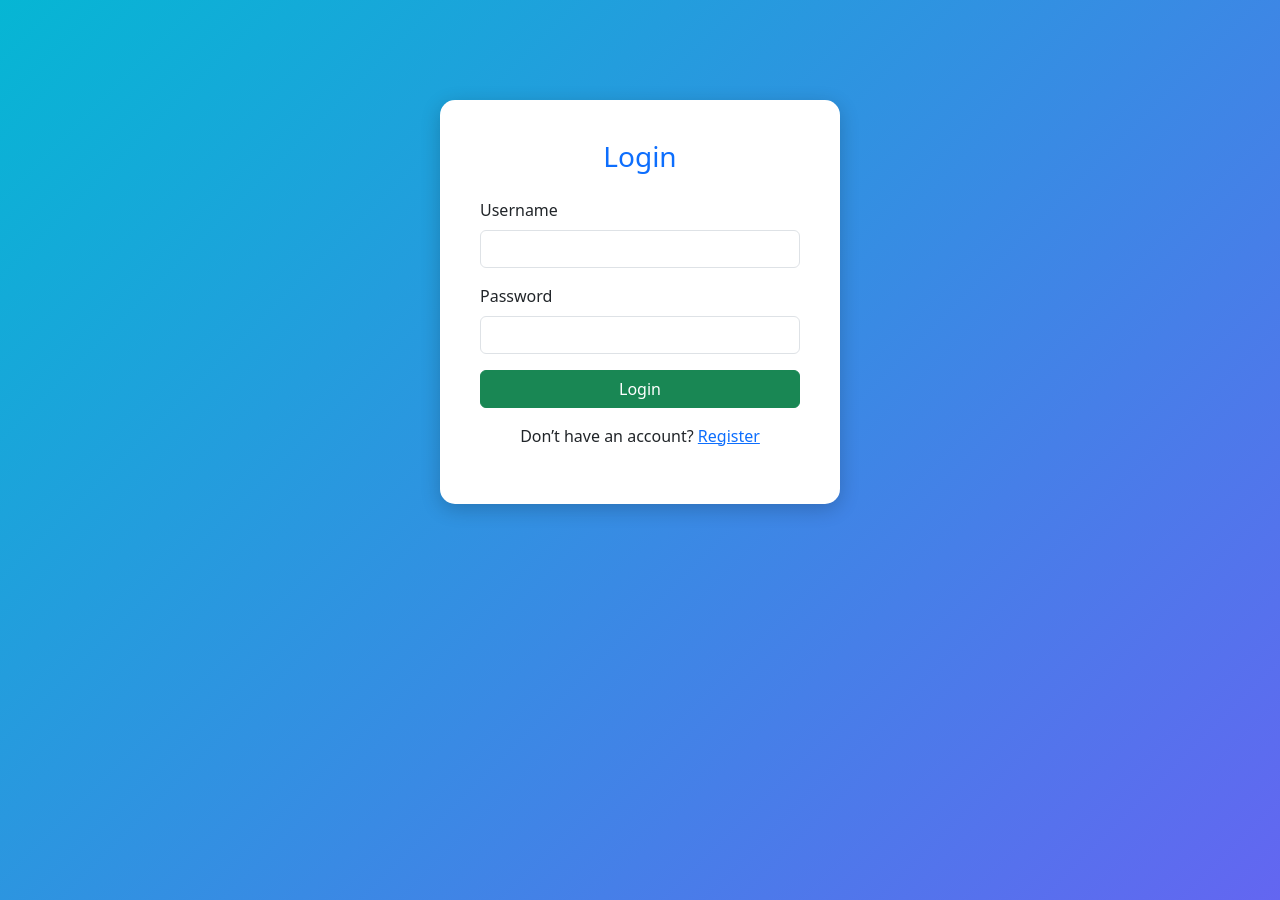
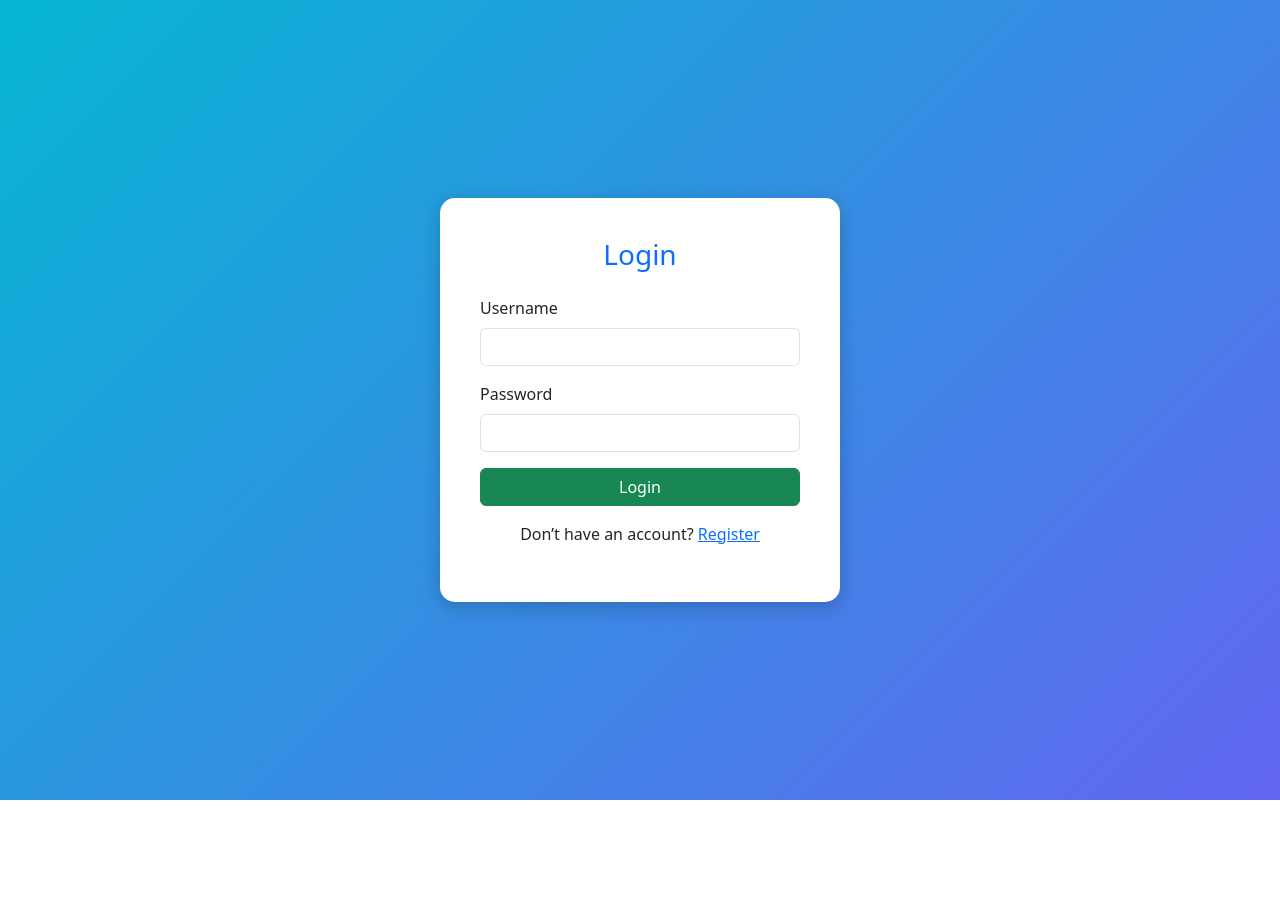
Before and after one commit to Charles-DEV-1/Event-management-app, a Flask app: page /login in a window 1280 px wide. After the commit the page ends 800 px from the top, so only its background shows below. Run offline with Flask 3, Linux system fonts and the light colour scheme.

Commit message:
Update login.html

```diff
--- a/templates/login.html
+++ b/templates/login.html
@@ -2,21 +2,27 @@
 <html lang="en">
 <head>
   <meta charset="UTF-8">
+  <meta name="viewport" content="width=device-width, initial-scale=1.0">
   <title>Login | Event Manager</title>
   <link rel="stylesheet" href="https://cdn.jsdelivr.net/npm/bootstrap@5.3.0/dist/css/bootstrap.min.css">
   <style>
     body {
       background: linear-gradient(135deg, #06b6d4, #6366f1);
       min-height: 100vh;
+      display: flex;
+      justify-content: center;
+      align-items: center;
+      padding: 20px;
     }
     .form-container {
+      width: 100%;
       max-width: 400px;
-      margin: 100px auto;
       padding: 40px;
       background: white;
       border-radius: 15px;
-      box-shadow: 0px 5px 20px rgba(0,0,0,0.2);
+      box-shadow: 0 5px 20px rgba(0,0,0,0.2);
     }
+    @media (max-width: 576px) { .form-container { padding: 25px; } }
   </style>
 </head>
 <body>
@@ -26,7 +32,7 @@
     {% with messages = get_flashed_messages(with_categories=true) %}
       {% if messages %}
         {% for category, message in messages %}
-          <div class="alert alert-{{ category }} alert-dismissible fade show">
+          <div class="alert alert-{{ category }} alert-dismissible fade show" role="alert">
             {{ message }}
             <button type="button" class="btn-close" data-bs-dismiss="alert"></button>
           </div>
@@ -48,5 +54,7 @@
 
     <p class="text-center mt-3">Don’t have an account? <a href="/register">Register</a></p>
   </div>
+
+  <script src="https://cdn.jsdelivr.net/npm/bootstrap@5.3.0/dist/js/bootstrap.bundle.min.js"></script>
 </body>
 </html>
```
